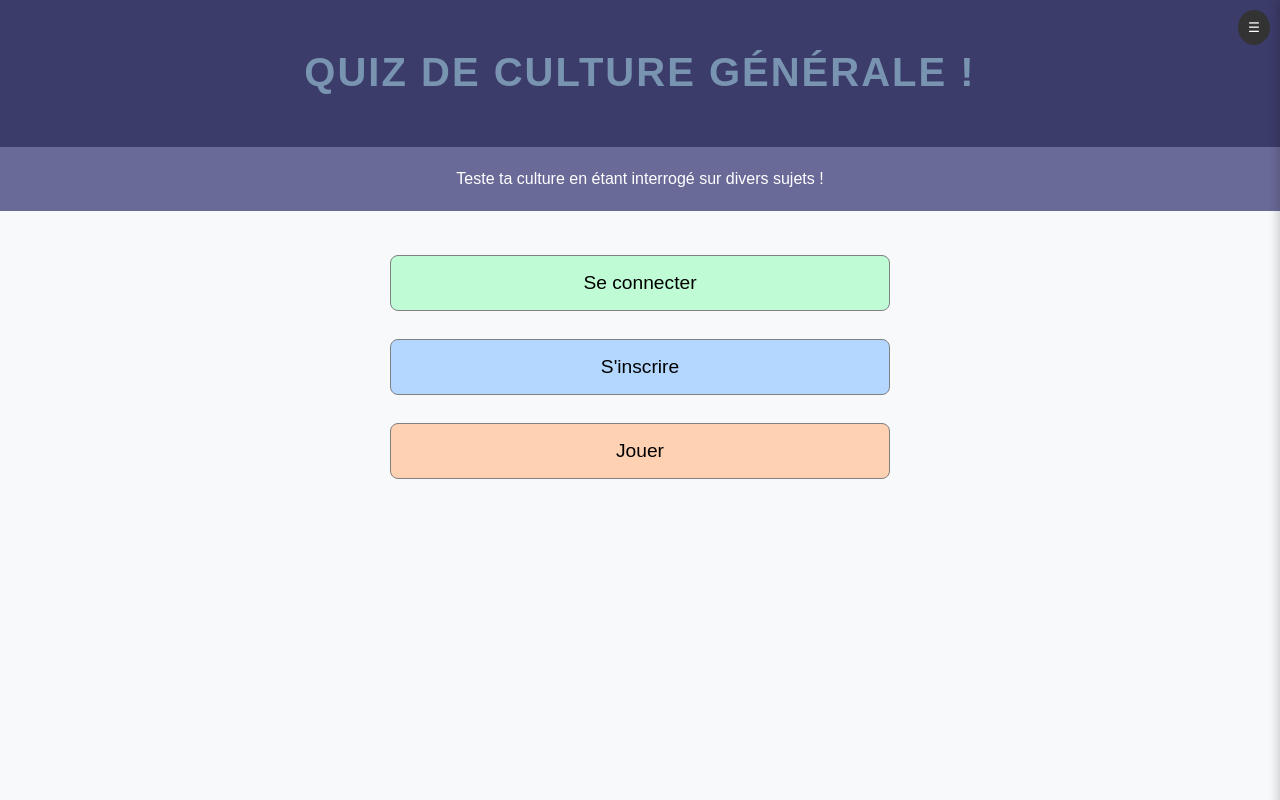
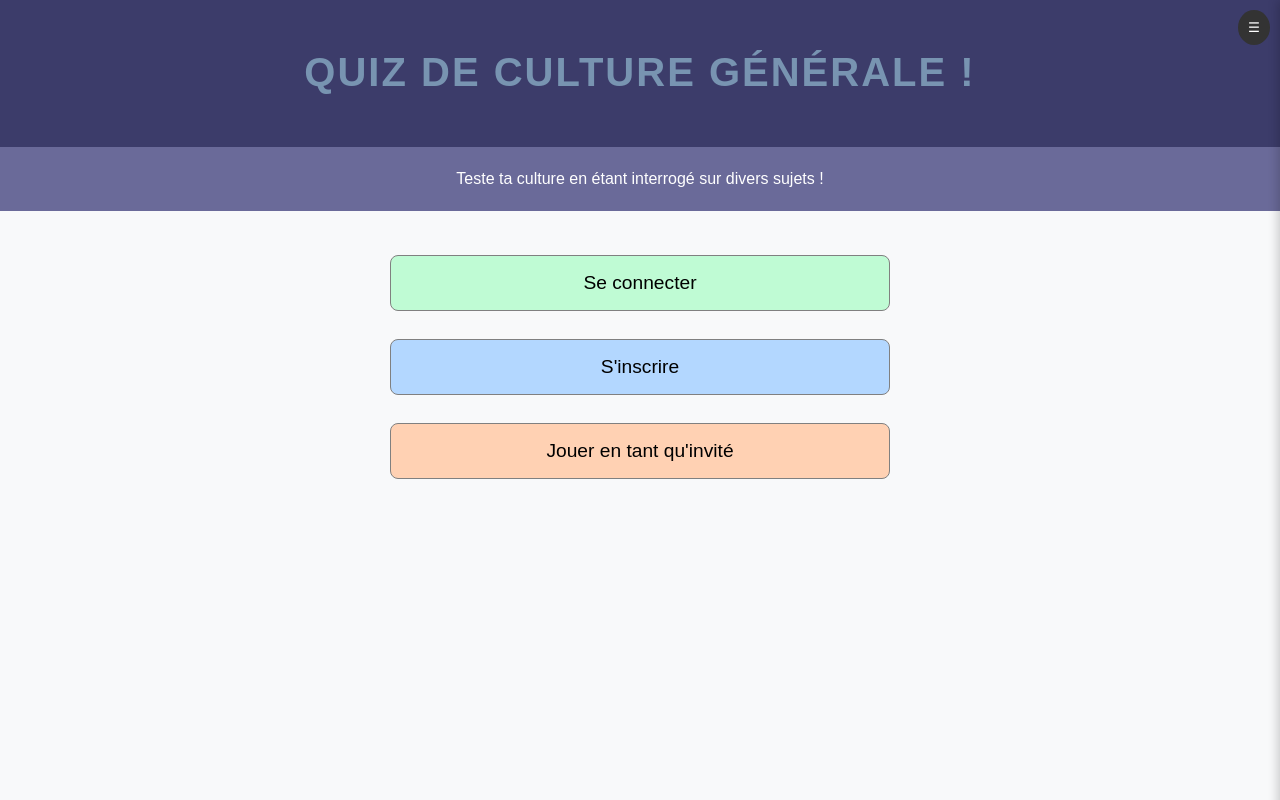
Before and after one commit to Eric100210/Culture-Quiz, a Next.js app: page / in a window 1280 px wide. Built offline with nearby package versions, Linux system fonts and the light colour scheme.

Commit message:
correction des noms des boutons home page

```diff
--- a/src/app/page.tsx
+++ b/src/app/page.tsx
@@ -33,11 +33,18 @@ export default function Home() {
         }}
       >
         {isLoggedIn ? (
+          <>
           <div className="space">
             <button className="button-login" onClick={() => router.push('/profile')}>
               Voir mon profil
             </button>
           </div>
+          <div className="space">
+          <button className="playing-guest" onClick={() => router.push('/quiz')}>
+            Jouer
+          </button>
+        </div>
+        </>
         ) : (
           <>
             <div className="space">
@@ -50,14 +57,14 @@ export default function Home() {
                 S'inscrire
               </button>
             </div>
+            <div className="space">
+          <button className="playing-guest" onClick={() => router.push('/quiz')}>
+            Jouer en tant qu'invité
+          </button>
+        </div>
           </>
         )}
 
-        <div className="space">
-          <button className="playing-guest" onClick={() => router.push('/quiz')}>
-            Jouer
-          </button>
-        </div>
       </div>
     </main>
   );
```
